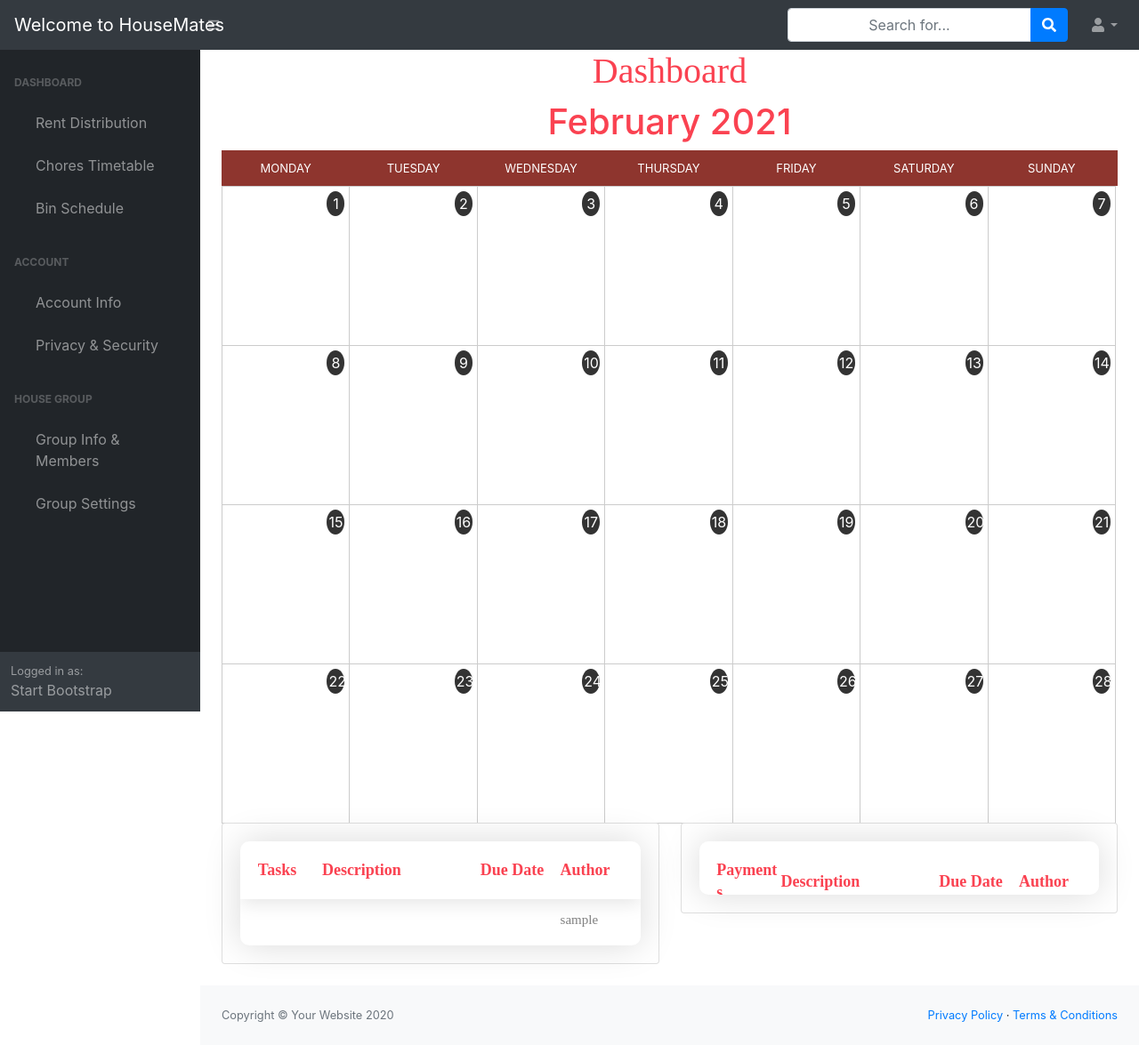
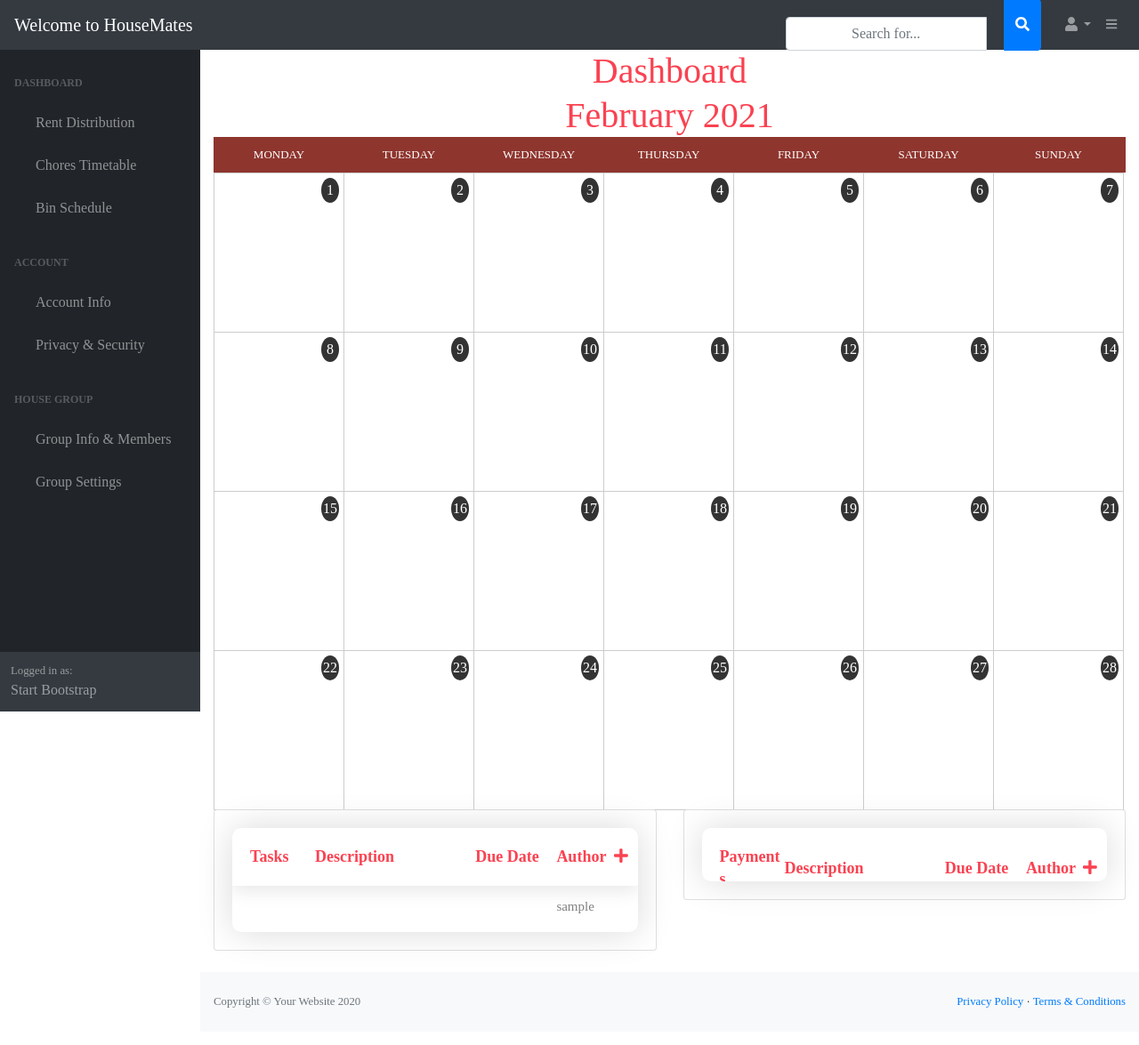
Before and after one commit to connorkeevill/CM20257-housemates, a Django app: page /dashboard/ in a window 1280 px wide. Shown: the whole page at 89% size. After the commit the page ends 1133 px from the top, so only its background shows below. Run offline with Django 3.2, Linux system fonts and the light colour scheme; a user stored in the database is signed in; tables that the repository leaves empty hold one stand-in row (values such as "Sample post"); lists and menus that the app fills with data are empty; some libraries are stand-ins or nearby versions.

Commit message:
dashboard - added button and code to create new payments

```diff
--- a/app/static/app/css/tables_main.css
+++ b/app/static/app/css/tables_main.css
@@ -271,7 +271,7 @@
     margin: 15% auto; /* 15% from the top and centered */
     padding: 20px;
     border: 1px solid #888;
-    width: 60%; /* Could be more or less, depending on screen size */
+    width: 65%; /* Could be more or less, depending on screen size */
 }
 
 /* The Close Button */
--- a/app/templates/app/dashboard-base.html
+++ b/app/templates/app/dashboard-base.html
@@ -12,19 +12,23 @@
           crossorigin="anonymous"/>
 
     <!-- Links for table formatting -->
-    <link rel="stylesheet" type="text/css" href="{% static 'app/vendor/bootstrap/css/bootstrap-grid.min.css' %}">
+    <link rel="stylesheet" type="text/css" href="{% static 'css/styles.css' %}">
+    <link rel="stylesheet" type="text/css" href="{% static 'vendor/bootstrap/css/bootstrap-grid.min.css' %}">
     <link rel="stylesheet" type="text/css" href="{% static '/fonts/font-awesome-4.7.0/css/font-awesome.min.css' %}">
-    <link rel="stylesheet" type="text/css" href="{% static 'app/vendor/animate/animate.css' %}">
-    <link rel="stylesheet" type="text/css" href="{% static 'app/vendor/select2/select2.min.css' %}">
-    <link rel="stylesheet" type="text/css" href="{% static 'app/vendor/perfect-scrollbar/perfect-scrollbar.css' %}">
-    <link rel="stylesheet" type="text/css" href="{% static 'app/css/tables_util.css' %}">
-    <link rel="stylesheet" type="text/css" href="{% static 'app/css/tables_main.css' %}">
+    <link rel="stylesheet" type="text/css" href="{% static 'vendor/animate/animate.css' %}">
+    <link rel="stylesheet" type="text/css" href="{% static 'vendor/select2/select2.min.css' %}">
+    <link rel="stylesheet" type="text/css" href="{% static 'vendor/perfect-scrollbar/perfect-scrollbar.css' %}">
+
     <link rel="stylesheet" type="text/css" href="{% static 'css/calendar_main.css' %}">
-    <link href="{% static 'css/styles.css' %}" rel="stylesheet"/>
+    <link rel="stylesheet" type="text/css" href="{% static 'css/tables_util.css' %}">
+    <link rel="stylesheet" type="text/css" href="{% static 'css/tables_main.css' %}">
+
+
 </head>
-<body class="sb-nav-fixed">
+
+<body class="sb-nav-fixed" onload="add_button()">
 <nav class="sb-topnav navbar navbar-expand navbar-dark bg-dark">
-    <a class="navbar-brand" href="dashboard.html">Welcome to HouseMates</a>
+    <a class="navbar-brand" href="index.html">Welcome to HouseMates</a>
     <button class="btn btn-link btn-sm order-1 order-lg-0" id="sidebarToggle" href="#"><i class="fas fa-bars"></i>
     </button>
     <!-- Navbar Search-->
@@ -134,15 +138,39 @@
         document.getElementById("task-author-column").innerHTML += "<button onclick='new_task()' style='float: right; padding-right: 10%; color: #fa4251; outline: none !important;\n" +
             "    border: none;' " +
             "id=\"add-task-btn\"><i class=\"fas fa-plus\"></i></button>";
+        document.getElementById("payment-author-column").innerHTML += "<button onclick='new_payment()' style='float: right; padding-right: 10%; color: #fa4251; outline: none !important;\n" +
+            "    border: none;' " +
+            "id=\"add-task-btn\"><i class=\"fas fa-plus\"></i></button>";
 
     }
 
     // show modal to add new task
     function new_task() {
-		let modal = document.getElementById("myModal");
+        let modal = document.getElementById("myModal-task");
 
         // Get the <span> element that closes the modal
-		let span = document.getElementsByClassName("close")[0];
+        let span = document.getElementsByClassName("close-task")[0];
+
+        modal.style.display = "block";
+
+        // When the user clicks on <span> (x), close the modal
+        span.onclick = function () {
+            modal.style.display = "none";
+        }
+
+        // When the user clicks anywhere outside of the modal, close it
+        window.onclick = function (event) {
+            if (event.target == modal) {
+                modal.style.display = "none";
+            }
+        }
+    }
+
+    function new_payment() {
+        let modal = document.getElementById("myModal-payment");
+
+        // Get the <span> element that closes the modal
+        let span = document.getElementsByClassName("close-payment")[0];
 
         modal.style.display = "block";
 
--- a/app/templates/app/dashboard.html
+++ b/app/templates/app/dashboard.html
@@ -5,7 +5,7 @@
 
         <div class="row">
             <div class="col-xl">
-                <div id="myModal" class="modal">
+                <div id="myModal-task" class="modal">
 
                     <!-- Modal content -->
                     <div class="modal-content">
@@ -25,7 +25,36 @@
                                    required/>
                             <br>
                         </form>
-                        <span class="close">&times;</span>
+                        <span class="close-task">&times;</span>
+                        <div id="modal-content"></div>
+                    </div>
+                </div>
+            </div>
+        </div>
+
+        <div class="row">
+            <div class="col-xl">
+                <div id="myModal-payment" class="modal">
+
+                    <!-- Modal content -->
+                    <div class="modal-content">
+
+                        <form id="/dashboard-form" action="/dashboard/" method="post">
+                            {% csrf_token %}
+                            Please add the details for your new payment
+                            <button id="submit-task" style='float: right; padding: 10px;' type="submit">Submit new payment
+                            </button>
+                            <p></p>
+                            <input type="text" id="payment_name" name="payment_name" placeholder='payment name'
+                                   required/>
+                            <input type="number" id="payment_amount" name="payment_amount"
+                                   placeholder='payment amount' required/>
+                            <input type="datetime-local" id="payment_date_due" name="payment_date_due"
+                                   placeholder='payment due date'
+                                   required/>
+                            <br>
+                        </form>
+                        <span class="close-payment">&times;</span>
                         <div id="modal-content"></div>
                     </div>
                 </div>
@@ -64,7 +93,7 @@
                                             <th class="cell100 column1">Tasks</th>
                                             <th class="cell100 column2">Description</th>
                                             <th class="cell100 column3">Due Date</th>
-                                            <th id="task-author-column" class="cell100 column3">Author</th>
+                                            <th id="task-author-column" class="cell100 column4">Author</th>
                                         </tr>
                                         </thead>
                                     </table>
@@ -98,14 +127,14 @@
                     <div class="limiter">
                         <div class="wrap-table100">
                             <div class="table100 ver2 m-b-110">
-                                <div class="table100-head" onload="">
+                                <div class="table100-head">
                                     <table>
                                         <thead>
                                         <tr class="row100 head">
                                             <th class="cell100 column1">Payments</th>
                                             <th class="cell100 column2">Description</th>
                                             <th class="cell100 column3">Due Date</th>
-                                            <th class="cell100 column3">Author</th>
+                                            <th id="payment-author-column" class="cell100 column4">Author</th>
                                         </tr>
                                         </thead>
                                     </table>
--- a/app/views.py
+++ b/app/views.py
@@ -8,114 +8,120 @@
 
 
 def index(request):
-	return render(request, 'app/index.html')
+    return render(request, 'app/index.html')
 
 
-@login_required # This decorator needs to come first as @house_required depends on the user object to validate: it
+@login_required  # This decorator needs to come first as @house_required depends on the user object to validate: it
 # can't do that without a logged in user
 @house_required
 def dashboard(request):
+    if request.method == 'GET':
+        calendar = create_calendar()
 
-	calendar = create_calendar()
-	tasks = Task.objects.all()
-	tasks = []
+        return render(request, 'app/dashboard.html', {'tasks': Task.objects.all(), 'calendar': calendar})
+    else:
+        calendar = create_calendar()
+        tasks = {'tasks': Task.objects.all(),
+                 'calendar': calendar}
+        try:
+            task_name = request.POST.get('task_name')
+            task_description = request.POST.get('task_description')
+            task_date_due = request.POST.get('task_date_due')
 
-	if request.method == 'GET':
+            # need to get author from
+            new_task = Task(title=task_name, description=task_description, date_due=task_date_due, author=request.user)
+            new_task.save()
 
-		# payments = {'payments': Payment.object.all()}
-		return render(request, 'app/dashboard.html', {'tasks': Task.objects.all(), 'calendar': calendar})
-	else:
-		tasks = {'tasks': tasks,
-				 'calendar': calendar}
+        except:
+            payment_name = request.POST.get('payment_name')
+            payment_amount = request.POST.get('payment_amount')
+            payment_date_due = request.POST.get('payment_date_due')
 
-		task_name = request.POST.get('task_name')
-		task_description = request.POST.get('task_description')
-		task_date_due = request.POST.get('task_date_due')
+            # need to get author from
+            new_payment = Payment(title=payment_name, amount=payment_amount, date_due=payment_date_due,
+                                  author=request.user)
+            new_payment.save()
 
-		# need to get author from
-		new_task = Task(title=task_name, description=task_description, date_due=task_date_due, author=request.user)
-		new_task.save()
-
-		return render(request, 'app/dashboard.html', tasks)
+        return render(request, 'app/index.html', tasks)
 
 
 class SignUp(View):
 
-	def get(self, request, userForm=None, profileForm=None):
-		# If we haven't been passed a priorly created user form, create a new one
-		if userForm is None:
-			userForm = UserRegistrationForm()
+    def get(self, request, userForm=None, profileForm=None):
+        # If we haven't been passed a priorly created user form, create a new one
+        if userForm is None:
+            userForm = UserRegistrationForm()
 
-		# Likewise for the profile form
-		if profileForm is None:
-			profileForm = ProfileForm()
+        # Likewise for the profile form
+        if profileForm is None:
+            profileForm = ProfileForm()
 
-		return render(request, 'app/signup.html', {'userForm': userForm,
-												   'profileForm': profileForm})
+        return render(request, 'app/signup.html', {'userForm': userForm,
+                                                   'profileForm': profileForm})
 
-	def post(self, request):
-		userForm = UserRegistrationForm(request.POST)
-		profileForm = ProfileForm(request.POST)
+    def post(self, request):
+        userForm = UserRegistrationForm(request.POST)
+        profileForm = ProfileForm(request.POST)
 
-		if userForm.is_valid() and profileForm.is_valid():
-			userForm.instance.Profile = profileForm.instance
-			profileForm.instance.User = userForm.instance
-			userForm.save()
-			profileForm.save()
-			return redirect("login")
-		else:
-			# We pass the userForm to the get request to allow it to populate it with the data that was there before then
-			return self.get(request, userForm, profileForm)
+        if userForm.is_valid() and profileForm.is_valid():
+            userForm.instance.Profile = profileForm.instance
+            profileForm.instance.User = userForm.instance
+            userForm.save()
+            profileForm.save()
+            return redirect("login")
+        else:
+            # We pass the userForm to the get request to allow it to populate it with the data that was there before then
+            return self.get(request, userForm, profileForm)
 
 
 def forgot_password(request):
-	return render(request, 'app/password.html')
+    return render(request, 'app/password.html')
 
 
 class Account(View):
 
-	def get(self, request):
-		userForm = UserUpdateForm(instance=request.user)
-		profileForm = ProfileForm(instance=request.user.Profile)
+    def get(self, request):
+        userForm = UserUpdateForm(instance=request.user)
+        profileForm = ProfileForm(instance=request.user.Profile)
 
-		context = {'userForm': userForm,
-				   'profileForm': profileForm}
+        context = {'userForm': userForm,
+                   'profileForm': profileForm}
 
-		return render(request, 'app/account.html', context)
+        return render(request, 'app/account.html', context)
 
-	def post(self, request):
-		userForm = UserUpdateForm(request.POST, instance=request.user)
-		profileForm = ProfileForm(request.POST, instance=request.user.Profile)
+    def post(self, request):
+        userForm = UserUpdateForm(request.POST, instance=request.user)
+        profileForm = ProfileForm(request.POST, instance=request.user.Profile)
 
-		if userForm.is_valid() and profileForm.is_valid():
-			userForm.save()
-			profileForm.save()
+        if userForm.is_valid() and profileForm.is_valid():
+            userForm.save()
+            profileForm.save()
 
-		return self.get(request)
+        return self.get(request)
 
 
 class CreateHouse(View):
-	def get(self, request):
-		return render(request, 'app/create-house.html')
+    def get(self, request):
+        return render(request, 'app/create-house.html')
 
-	def post(self, request):
-		houseName = request.POST.get('house-name')
-		house = House(name=houseName)
-		house.save()
-		house.inhabitants.add(request.user)
+    def post(self, request):
+        houseName = request.POST.get('house-name')
+        house = House(name=houseName)
+        house.save()
+        house.inhabitants.add(request.user)
 
-		return redirect('dashboard')
+        return redirect('dashboard')
 
 
 class JoinHouse(View):
 
-	def get(self, request):
-		return render(request, 'app/join-house.html')
+    def get(self, request):
+        return render(request, 'app/join-house.html')
 
-	def post(self, request):
-		houseCode = request.POST.get('code')
-		house = House.objects.get(uniqueCode=houseCode)
+    def post(self, request):
+        houseCode = request.POST.get('code')
+        house = House.objects.get(uniqueCode=houseCode)
 
-		house.inhabitants.add(request.user)
+        house.inhabitants.add(request.user)
 
-		return redirect('dashboard')
+        return redirect('dashboard')
```
Lines whose indentation alone changed are shown as unchanged.
